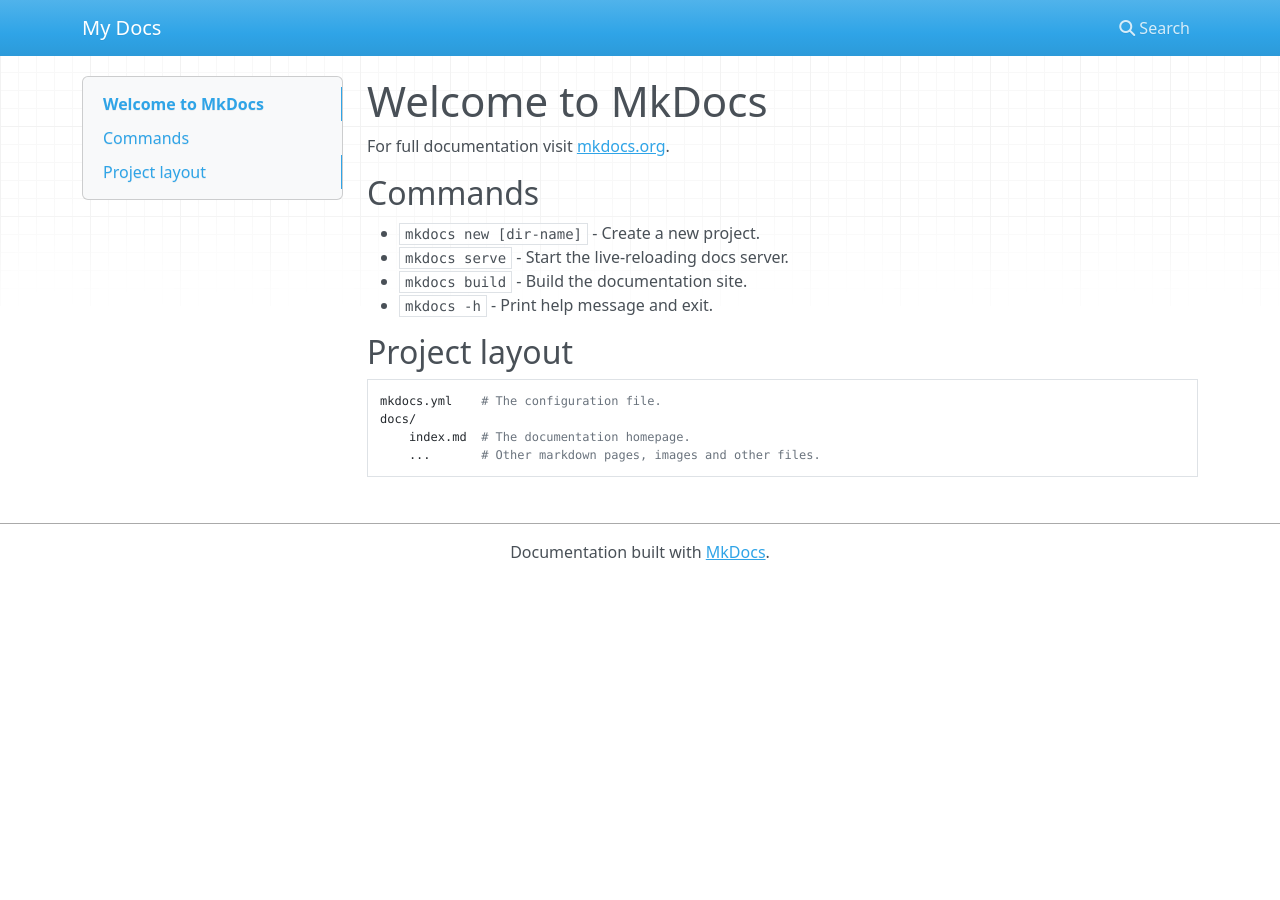
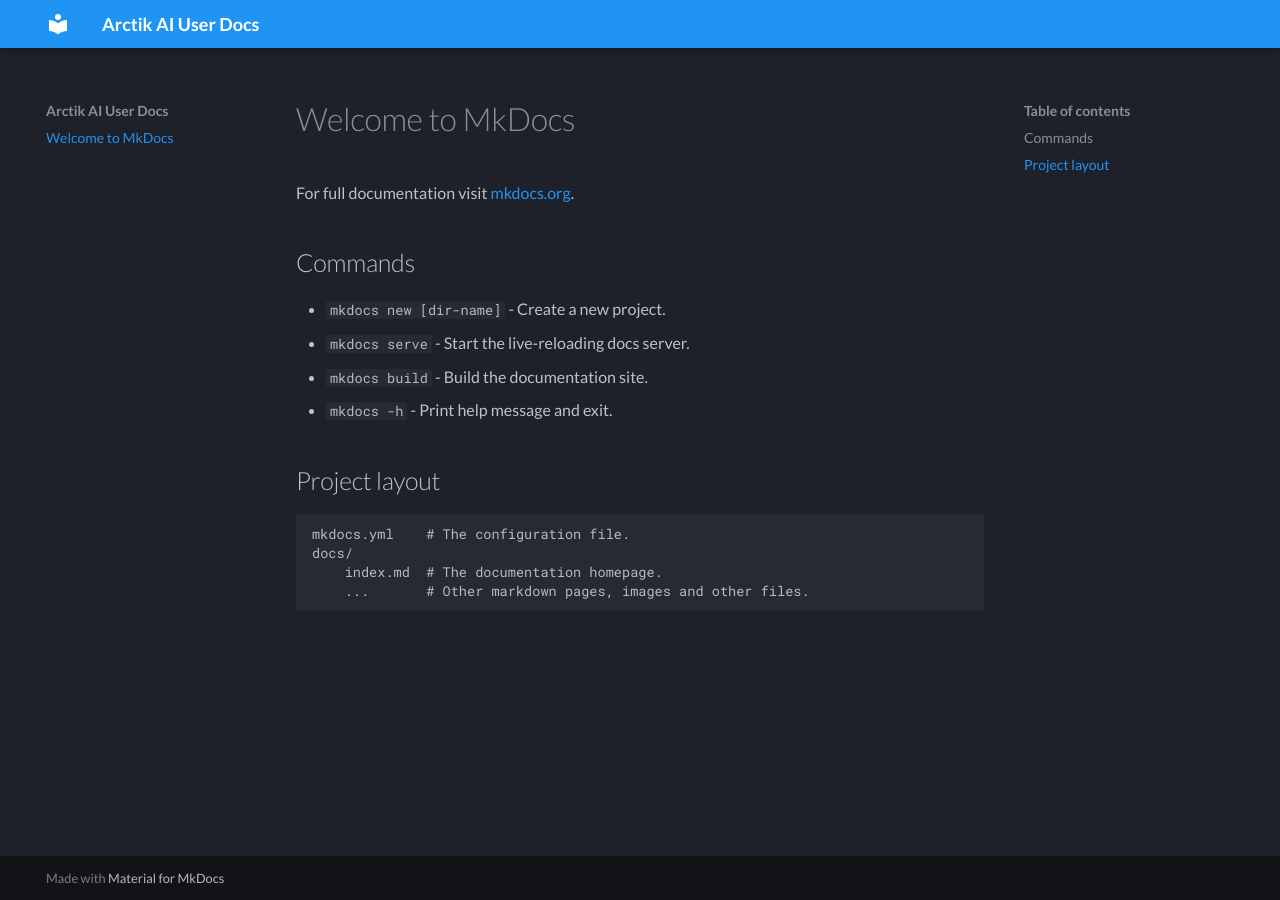
Before and after one commit to Bomchoo/arctikai, an MkDocs documentation site: the page built from docs/index.md, in a window 1280 px wide. Built offline with MkDocs 1.6.1 and Material for MkDocs 9.7.7, drawn with Linux system fonts in a browser that asks for light colours; nearby versions of some CDN libraries.

Commit message:
Update mkdocs

```diff
--- a/mkdocs.yml
+++ b/mkdocs.yml
@@ -1 +1,59 @@
-site_name: My Docs
+site_name: Arctik AI User Docs
+theme:
+  name: material
+  features:
+    - navigation.instant
+    - navigation.instant.progress
+    - navigation.path
+    - navigation.indexes
+    - navigation.top
+    - search.highlight
+    - search.highlight
+    - search.share
+    - announce.dismiss
+    - navigation.footer
+  palette:
+    scheme: slate
+    primary: blue
+    accent: cyan
+  font:
+    text: Lato
+  language: en
+  icon:
+    logo: simple/openai
+    admonition:
+      note: fontawesome/solid/note-sticky
+      abstract: fontawesome/solid/book
+      info: fontawesome/solid/circle-info
+      tip: fontawesome/solid/bullhorn
+      success: fontawesome/solid/check
+      question: fontawesome/solid/circle-question
+      warning: fontawesome/solid/triangle-exclamation
+      failure: fontawesome/solid/bomb
+      danger: fontawesome/solid/skull
+      bug: fontawesome/solid/robot
+      example: fontawesome/solid/flask
+      quote: fontawesome/solid/quote-left
+extra:
+  consent:
+    title: Cookie consent
+    description: >-
+      We use cookies to recognize your repeated visits and preferences, as well
+      as to measure the effectiveness of our documentation and whether users
+      find what they're searching for. With your consent, you're helping us to
+      make our documentation better.
+  copyright: Copyright &copy; 2024 Arctik AI - All Rights Reserved - No reusage or duplication without explicit written permission.
+markdown_extensions:
+  - admonition
+  - abbr
+  - attr_list
+  - def_list
+  - footnotes
+  - tables
+  - pymdownx.betterem
+  - pymdownx.details
+  - pymdownx.keys
+  - pymdownx.superfences
+  - md_in_html
+plugins:
+  - glightbox
```
